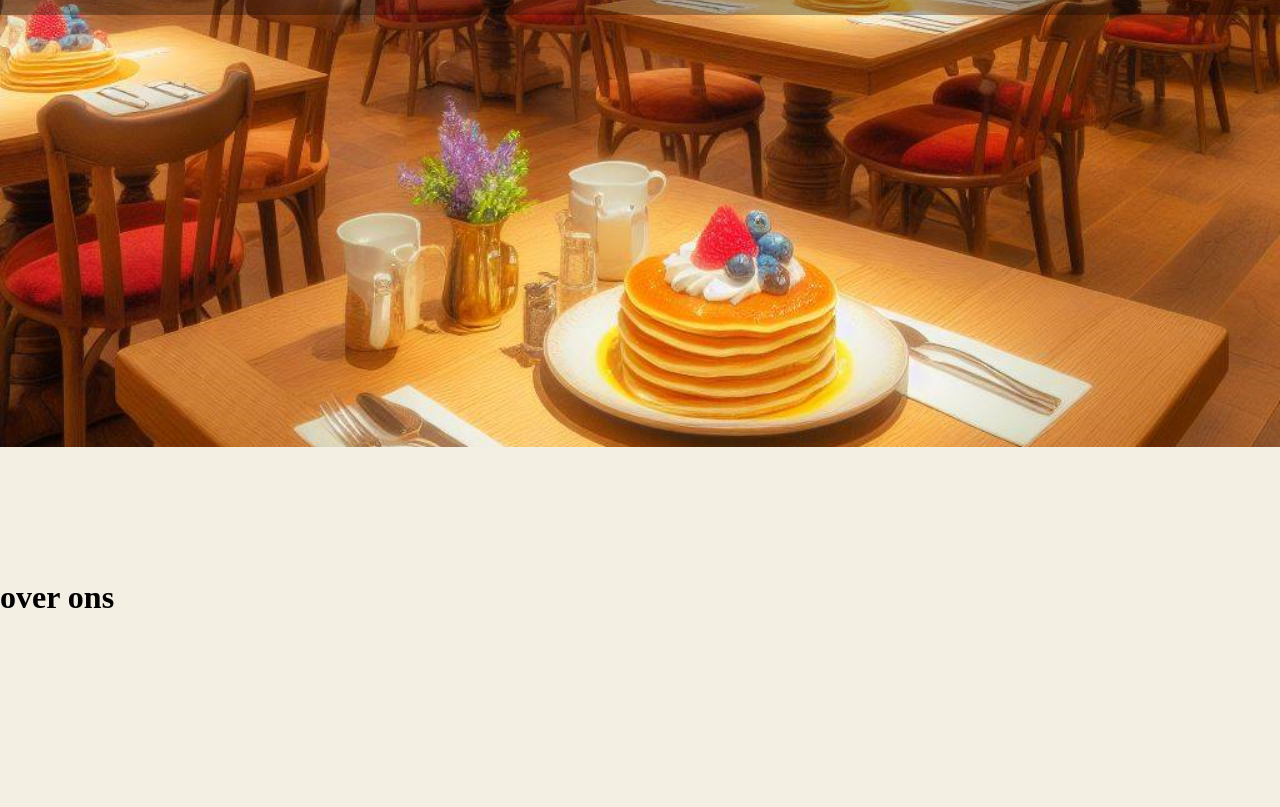
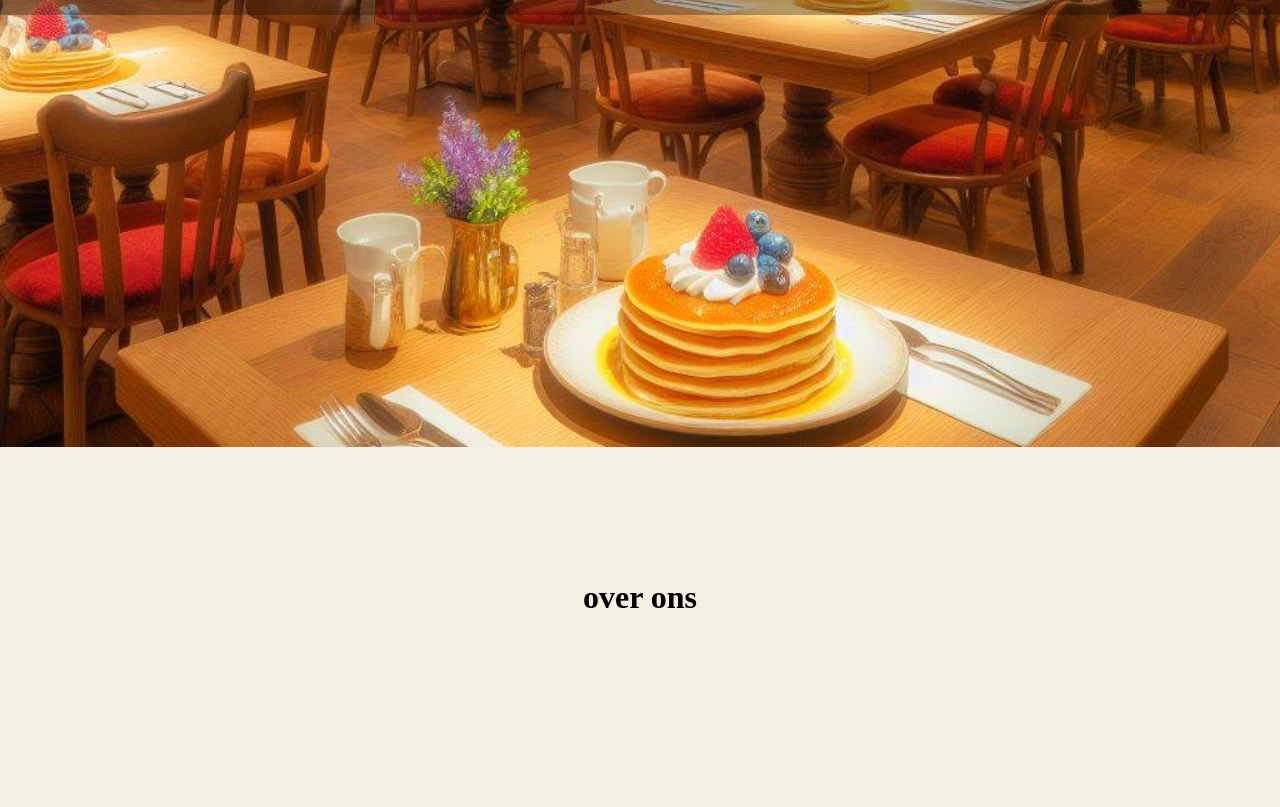
Before and after one commit to J0C0M/WebApp1JB, a PHP site: page / in a window 1280 px wide. Shown: the part 177-984 px from the top of the page. Run offline with PHP 8.4, Linux system fonts and the light colour scheme; some web fonts are replaced.

Commit message:
update push

```diff
--- a/css/pannenkoeken.css
+++ b/css/pannenkoeken.css
@@ -6,19 +6,13 @@ html, body {
     background-color: #F3EFE3;
     box-sizing: border-box;
     height: 100%;
+
 }
 
 /*header*/
-header
-
 .header-img {
     width: 100%;
     position: absolute;
-}
-
-.invis-box {
-    width: 100%;
-    height: 100%;
 }
 
 .header-box {
@@ -77,12 +71,11 @@ header
 }
 
 /*Main page contents*/
-main {
-    display: flex;
-    align-items: center;
-}
 
 .over-ons-container {
+    display: flex;
+    flex-direction: column;
+    align-items: center;
     height: 1100px;
     width: 100%;
 }
--- a/index.php
+++ b/index.php
@@ -25,7 +25,6 @@
 
                 </div>
             </div>
-            <div class="invis-box"></div>
         </header>
         <main>
             <divo class="over-ons-container">
```
